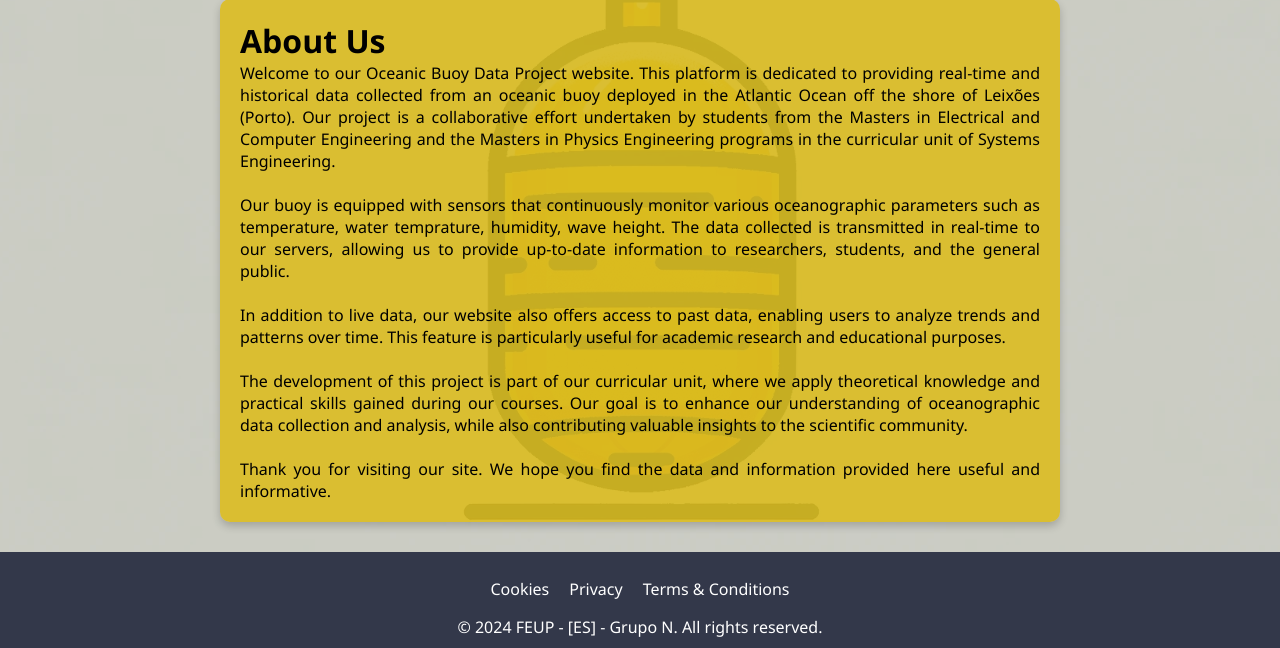
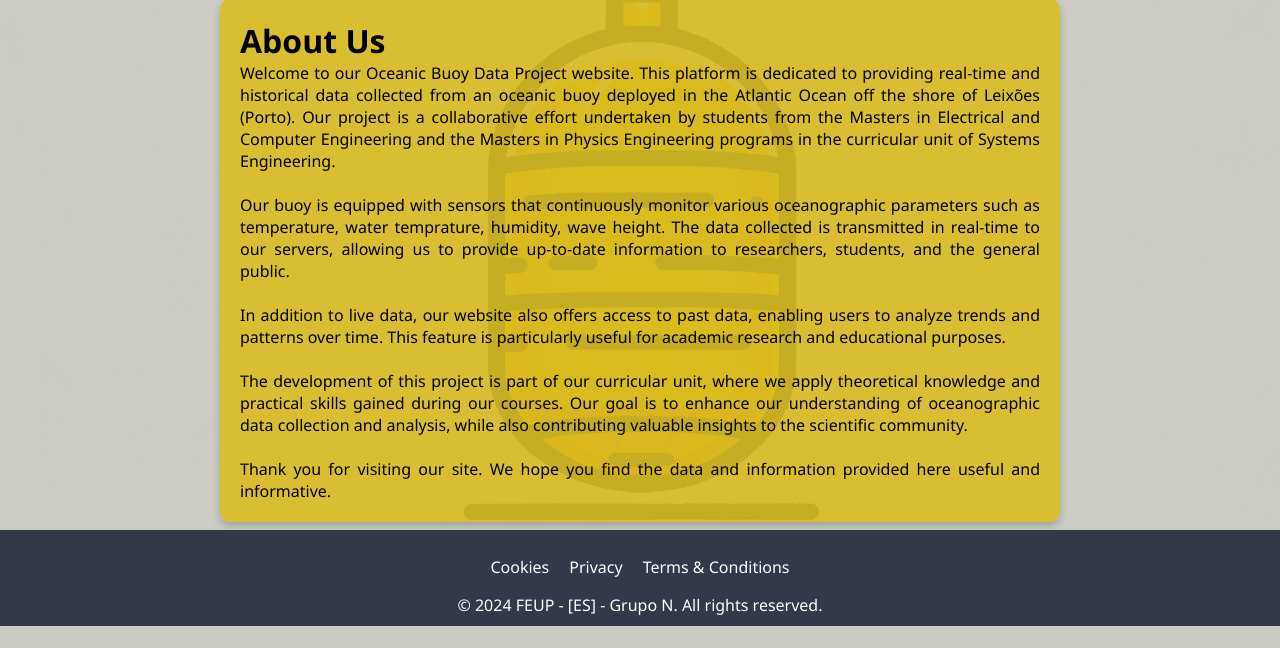
Before and after one commit to Lemonso01/ES-Group-N, a PHP site: page /about.html in a window 1280 px wide. Shown: the part 174-822 px from the top of the page. After the commit the page ends 800 px from the top, so only its background shows below. Run offline with PHP 8.4, Linux system fonts and the light colour scheme.

Commit message:
Fixed footers

```diff
--- a/about_style.css
+++ b/about_style.css
@@ -131,7 +131,7 @@ body{
     background-color: rgba(35, 41, 61, 0.9);
     text-align: center;
     padding: 10px 0px;
-    position: relative;
+    position: absolute;
     width: 100%;
     bottom: 0;
 }
--- a/cookies.css
+++ b/cookies.css
@@ -133,7 +133,7 @@ body{
     background-color: rgba(35, 41, 61, 0.9);
     text-align: center;
     padding: 10px 0px;
-    position: relative;
+    position: absolute;
     width: 100%;
     bottom: 0;
 }
```
